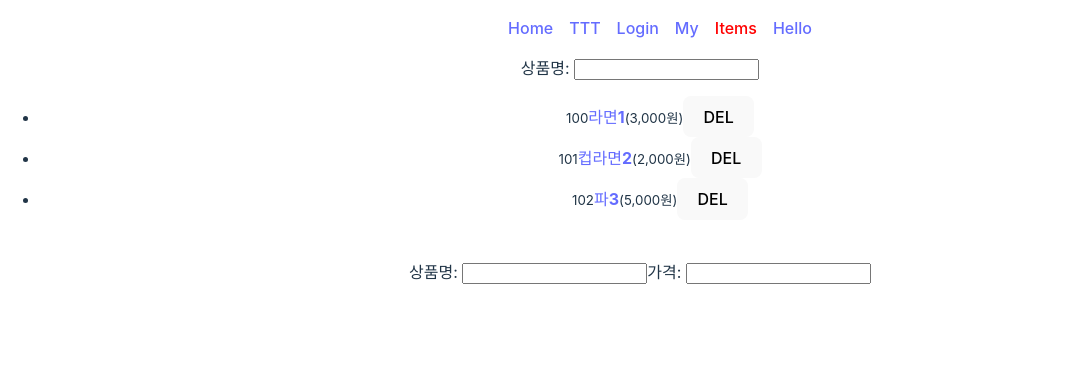
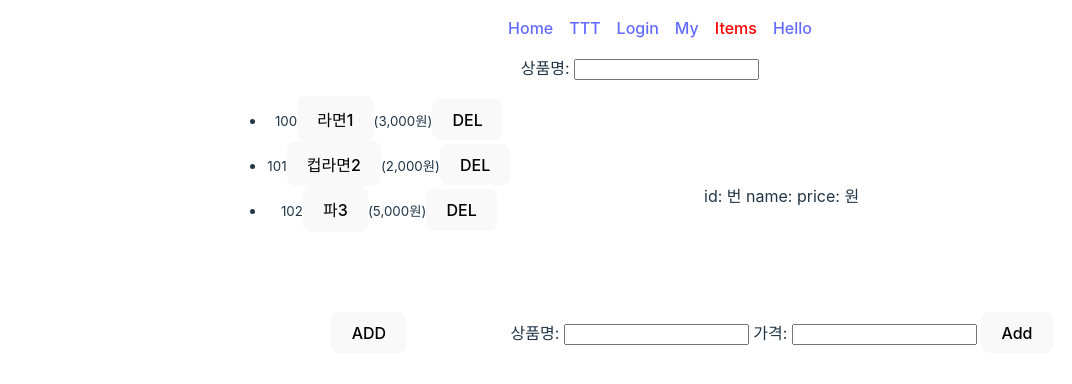
Before and after one commit to rhtjddls123/hello_react, a React (Vite) app in the folder trythis/: page /items in a window 1280 px wide. Shown: the top 384 px of the page, without its empty margins (0-1072 px from the left). Built offline with nearby package versions, Linux system fonts and the light colour scheme.

Commit message:
add, delete, modify

```diff
--- a/trythis/src/App.tsx
+++ b/trythis/src/App.tsx
@@ -8,8 +8,8 @@ import { My } from './components/My.tsx';
 import { SessionContextProvider } from './hooks/session-context.tsx';
 import { Routes, Route } from 'react-router-dom';
 import { useCallback } from 'react';
-import { Items } from './components/items.tsx';
-import { Item } from './components/item.tsx';
+// import { Items } from './components/Items.tsx';
+import { Item } from './components/Item.tsx';
 import { Login } from './components/Login.tsx';
 import { ItemLayout } from './components/ItemLayout.tsx';
 
@@ -24,8 +24,8 @@ function App() {
         <Route path='/my' element={<My />} />
         <Route path='/login' element={<Login />} />
         <Route path='/items' element={<ItemLayout />}>
-          <Route index element={<Items />} />
-          <Route path=':id' element={<Item />} />
+          <Route index element={<Item />} />
+          {/* <Route path=':id' element={<Item />} /> */}
         </Route>
         {/* <Route path='/items' element={<Items />} />
         <Route path='/items/:id' element={<Item />} /> */}
--- a/trythis/src/components/ItemLayout.tsx
+++ b/trythis/src/components/ItemLayout.tsx
@@ -1,14 +1,17 @@
 import { useSession } from '../hooks/session-context';
-import { Link, Outlet, useSearchParams } from 'react-router-dom';
-// import { useState } from 'react';
+import { Outlet, useSearchParams } from 'react-router-dom';
+import { useState } from 'react';
 
 export const ItemLayout = () => {
   // const [name, setName] = useState<string>('');
+  console.log('itemlayout');
   const {
     session: { cart },
     removeCartItem,
+    addCart,
   } = useSession();
   const [searchParams, setSearchParams] = useSearchParams({ searchStr: '' });
+  const [currItem, setCurrItem] = useState<Cart | null>();
 
   return (
     <>
@@ -18,30 +21,51 @@ export const ItemLayout = () => {
         type='text'
         onChange={(e) => setSearchParams({ searchStr: e.currentTarget.value })}
       />
-      {/* 상품명:{' '}
-      <input
-        value={name}
-        type='text'
-        onChange={(e) => setName(e.currentTarget.value)}
-      /> */}
-      <ul>
+      <br />
+      <div
+        style={{
+          display: 'inline-flex',
+        }}
+      >
+        <div>
+          <ul style={{ height: '200px', overflow: 'auto' }}>
             {cart
-          // .filter((item) => item.name.includes(name))
               .filter((item) =>
                 item.name.includes(searchParams.get('searchStr') || '')
               )
               .map((item: Cart) => (
                 <li key={item.id}>
                   <small>{item.id}</small>
-              <Link to={`/items/${item.id}?aaa=b`} state={item}>
-                <strong>{item.name}</strong>
-              </Link>
+                  <button
+                    onClick={() => {
+                      setCurrItem(item);
+                    }}
+                  >
+                    {item.name}
+                  </button>
+
                   <small>({item.price.toLocaleString()}원)</small>
-              <button onClick={() => removeCartItem(item.id)}>DEL</button>
+                  <button
+                    onClick={() => {
+                      removeCartItem(item.id);
+                      setCurrItem(null);
+                    }}
+                  >
+                    DEL
+                  </button>
                 </li>
               ))}
           </ul>
-      <Outlet />
+          <button
+            onClick={() => {
+              setCurrItem(null);
+            }}
+          >
+            ADD
+          </button>
+        </div>
+        <Outlet context={{ currItem, addCart, removeCartItem }} />
+      </div>
     </>
   );
 };
--- a/trythis/src/components/item.tsx
+++ b/trythis/src/components/item.tsx
@@ -1,31 +1,88 @@
-import {
-  useParams,
-  useLocation,
-  // useSearchParams,
-  useNavigate,
-} from 'react-router-dom';
-import { useSession } from '../hooks/session-context';
-import { useEffect } from 'react';
+import { useOutletContext } from 'react-router-dom';
+import { useEffect, useRef, useState } from 'react';
+
+type ChildProps = {
+  currItem: Cart | null;
+  addCart: (id: number, name: string, price: number) => void;
+  removeCartItem: (itemId: number) => void;
+};
 
 export const Item = () => {
-  const {
-    session: { cart },
-  } = useSession();
-  const { id } = useParams();
-  const location = useLocation();
+  const { currItem, addCart, removeCartItem } = useOutletContext<ChildProps>();
+  const [item, setItem] = useState<Cart | null>();
+  const nameRef = useRef<HTMLInputElement>(null);
+  const priceRef = useRef<HTMLInputElement>(null);
+  const curr = {
+    id: currItem?.id,
+    name: currItem?.name,
+    price: currItem?.price,
+  };
+  console.log(sessionStorage);
 
-  const item: Cart =
-    location.state || cart.find((item) => item.id === Number(id));
-  // const [, setSearchParams] = useSearchParams({});
-  // console.log('ddddd', searchParams.get('aaa'));
-  const navigate = useNavigate();
   useEffect(() => {
-    if (!item) navigate('/items');
-  }, [navigate, item]);
+    setItem(currItem);
+    if (nameRef.current && priceRef.current && currItem) {
+      nameRef.current.value = currItem.name;
+      priceRef.current.value = '' + currItem.price;
+    } else if (nameRef.current && priceRef.current && !currItem) {
+      nameRef.current.value = '';
+      priceRef.current.value = '';
+    }
+  }, [currItem]);
+
+  const edit = () => {
+    if (
+      !nameRef.current?.value ||
+      !priceRef.current?.value ||
+      (nameRef.current?.value === curr.name &&
+        priceRef.current?.value === '' + curr.price)
+    ) {
+      alert('제대로 입력하세요');
+    } else if (nameRef.current?.value && priceRef.current?.value) {
+      addCart(
+        Number(item?.id),
+        nameRef.current.value,
+        Number(priceRef.current.value)
+      );
+      if (!item?.id) {
+        setItem(null);
+        nameRef.current.value = '';
+        priceRef.current.value = '';
+      }
+    }
+  };
+
+  const remove = () => {
+    if (item) {
+      removeCartItem(item.id);
+      setItem(null);
+    }
+    if (nameRef.current && priceRef.current) {
+      nameRef.current.value = '';
+      priceRef.current.value = '';
+    }
+  };
+
   return (
     <>
-      id: {id}번 name: {item?.name} price: {item?.price.toLocaleString()}원
-      <button>Edit</button>
+      <div style={{ display: 'flex', flexDirection: 'column' }}>
+        <div style={{ margin: 'auto' }}>
+          id: {item?.id}번 name: {item?.name} price:{' '}
+          {item?.price.toLocaleString()}원
+          {item?.id && <button onClick={() => remove()}>X</button>}
+        </div>
+        <div>
+          상품명: <input type='text' ref={nameRef} /> 가격:{' '}
+          <input type='number' ref={priceRef} />{' '}
+          <button
+            onClick={() => {
+              edit();
+            }}
+          >
+            {item?.id ? 'Edit' : 'Add'}
+          </button>
+        </div>
+      </div>
     </>
   );
 };
--- a/trythis/src/hooks/session-context.tsx
+++ b/trythis/src/hooks/session-context.tsx
@@ -80,7 +80,6 @@ const setStorage = (session: Session | undefined) => {
 const getStorage = () => {
   const strLogin = sessionStorage.getItem(SKEY);
   const strCart = localStorage.getItem(SKEY);
-  console.log('strLogin>>>>>>>>>>>>>>>>>', strLogin);
   if (!strCart || (strCart === '[]' && strLogin === 'null')) return undefined;
 
   const loginUser = strLogin ? JSON.parse(strLogin) : null;
```
Lines whose indentation alone changed are shown as unchanged.
